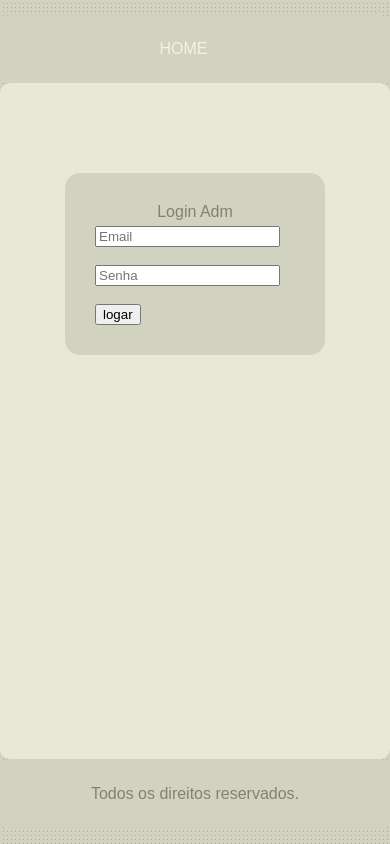
After one commit to elizandromoura/Site-Digital-influenxer-com-Login-ADM, a PHP site: page /login.php in a window 390 px wide. The commit adds this page. Run offline with PHP 8.4, Linux system fonts and the light colour scheme.

Commit message:
Pagina loginAdm pronto
pagina de loginAdm finalizado

```diff
--- a/estilo.css
+++ b/estilo.css
@@ -52,6 +52,30 @@
 .conteudo {padding: 10px; }
 .img-campanha {width: 50%; padding: 12px; border-radius: 5%;}
 
+
+.login_img {width: 30px;}
+
+
+/*Tela de login*/
+.login {background: #d2d2c1; width: 200px; height: auto; margin: 80px auto 0 auto;  padding: 30px; border-radius: 15px;
+}
+
+.principaladm {
+  color: #828271;
+  box-sizing: border-box;
+  width: 80%;
+  height: 80%;
+  background: #e8e8d9;
+  padding: 10px;
+  border-radius: 10px;
+}
+.titulologin{
+  text-align: center;
+  padding-bottom: 5px;
+}
+
+
+
 /*Responsividade*/
 @media screen and (max-width: 768px){
 
@@ -70,6 +94,15 @@
   }
 
   .principal {
+    color: #828271;
+    box-sizing: border-box;
+    width: 96%;
+    background: #e8e8d9;
+    padding: 10px;
+
+  }
+
+  .principaladm {
     color: #828271;
     box-sizing: border-box;
     width: 96%;
@@ -118,6 +151,17 @@
 
   }
 
+  .principaladm {
+    color: #828271;
+    box-sizing: border-box;
+    width: 100%;
+    background: #e8e8d9;
+    padding: 10px;
+
+  }
+
+
+
   .rodape {
     color: #828271;
     text-align: center;
--- /dev/null
+++ b/login.php
@@ -0,0 +1,53 @@
+<!DOCTYPE html>
+<html lang="pt-br">
+  <head>
+    <meta charset="utf-8">
+
+    <meta name="viewport" content="width=device-width, initial-scale=1.0">
+    <link rel="stylesheet" href="reset.css">
+    <link rel="stylesheet" href="estilo.css">
+
+    <title>Thais Xavier Oficial</title>
+    <link rel="stylesheet" href="estilo.css">
+    <link rel="shortcut icon" href="imagens2/heart_crown_princess_emoji_emo_icon_131636.ico" type="image/x-icon">
+
+
+
+  </head>
+  <body class="corpo">
+    <header class="cabecalho">
+
+
+      <nav class="menu">
+        <ul>
+          <li>
+            <a href="index.html " class="menu__link">HOME</a>
+          </li>
+
+        </ul>
+      </nav>
+    </header>
+
+    <main class="principaladm">
+
+      <section>
+
+
+            <div class="login">
+                <h1 class="titulologin">Login Adm</h1>
+                <input type="email" name="email" id="emailadm" placeholder="Email"> <br> <br>
+                <input type="password" name="senha" id="senhaadm" placeholder="Senha"> <br> <br>
+                <input type="submit" value="logar">
+            </div>
+
+
+
+
+      </section><!--fim conteudo-->
+    </main>
+    <footer class="rodape">
+      <p class="rodape__texto">Todos os direitos reservados.</p>
+     </footer>
+
+  </body>
+</html>
```
Also changed, not shown: index.html (+8 -0 lines).
